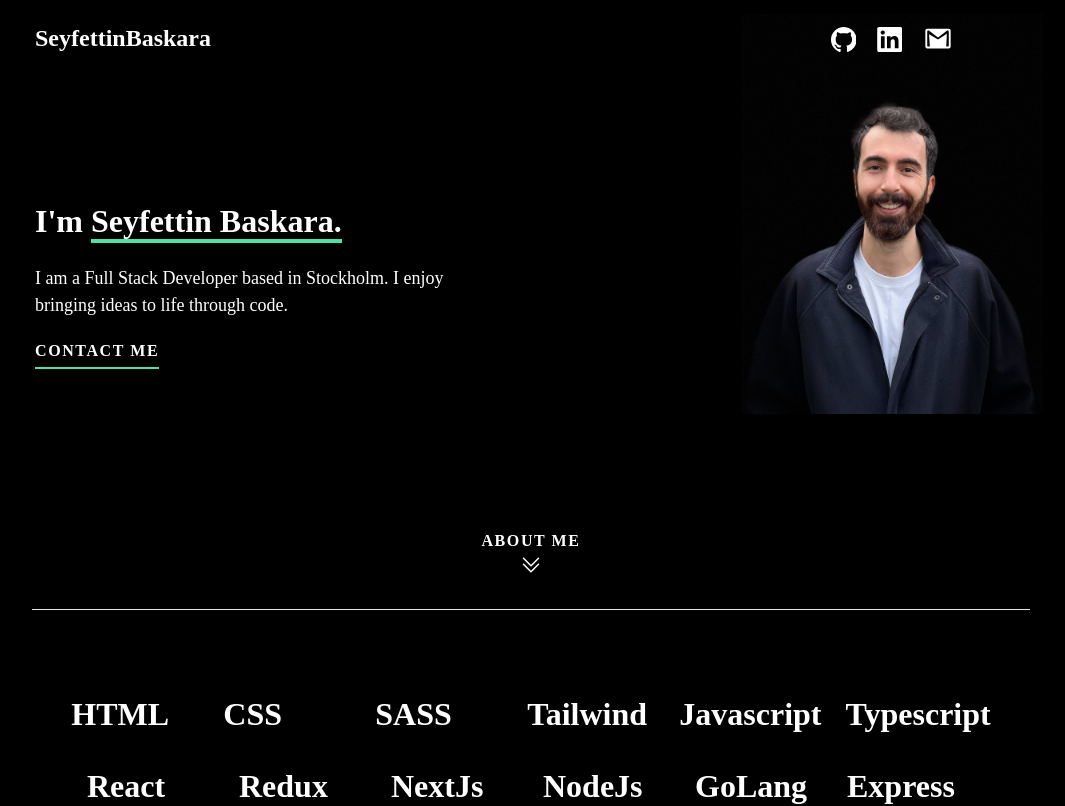
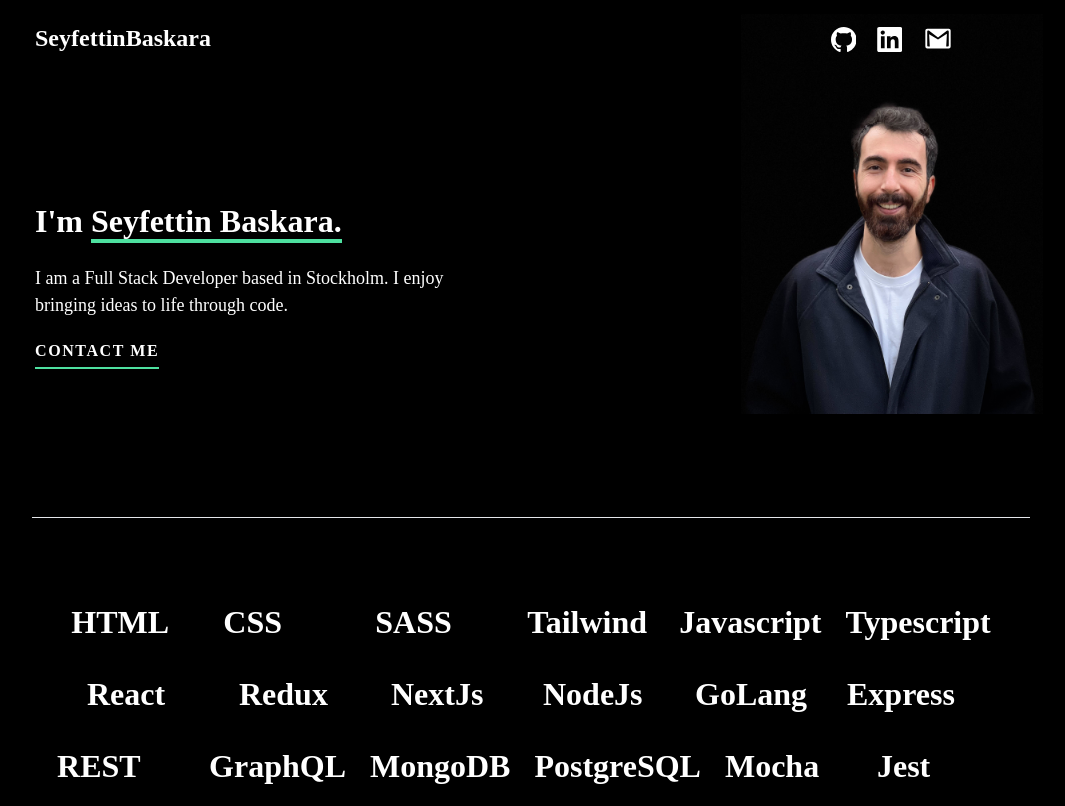
Before and after one commit to SeyfBaskara/Portfolio, a Next.js app: page / in a window 1280 px wide. Shown: the top 806 px of the page, without its empty margins (109-1174 px from the left). Built offline with nearby package versions, Linux system fonts and the light colour scheme.

Commit message:
(feat) disable about me component

```diff
--- a/pages/index.tsx
+++ b/pages/index.tsx
@@ -1,6 +1,6 @@
 import type { NextPage } from 'next'
 import Layout from '../components/Layout'
-import AboutMe from '../components/Profile/AboutMe'
+// import AboutMe from '../components/Profile/AboutMe'
 import Projects from '../components/Projects/Projects'
 import Technologies from '../components/Technologies'
 import data from '../data/data.json'
@@ -9,7 +9,7 @@ const Home: NextPage = () => {
    return (
       <Layout metaData={data.metaData}>
          <>
-            <AboutMe about={data.profile.about} />
+            {/* <AboutMe about={data.profile.about} /> */}
             <Technologies techStack={data.tools} />
             <Projects projects={data.projects} />
          </>
```
